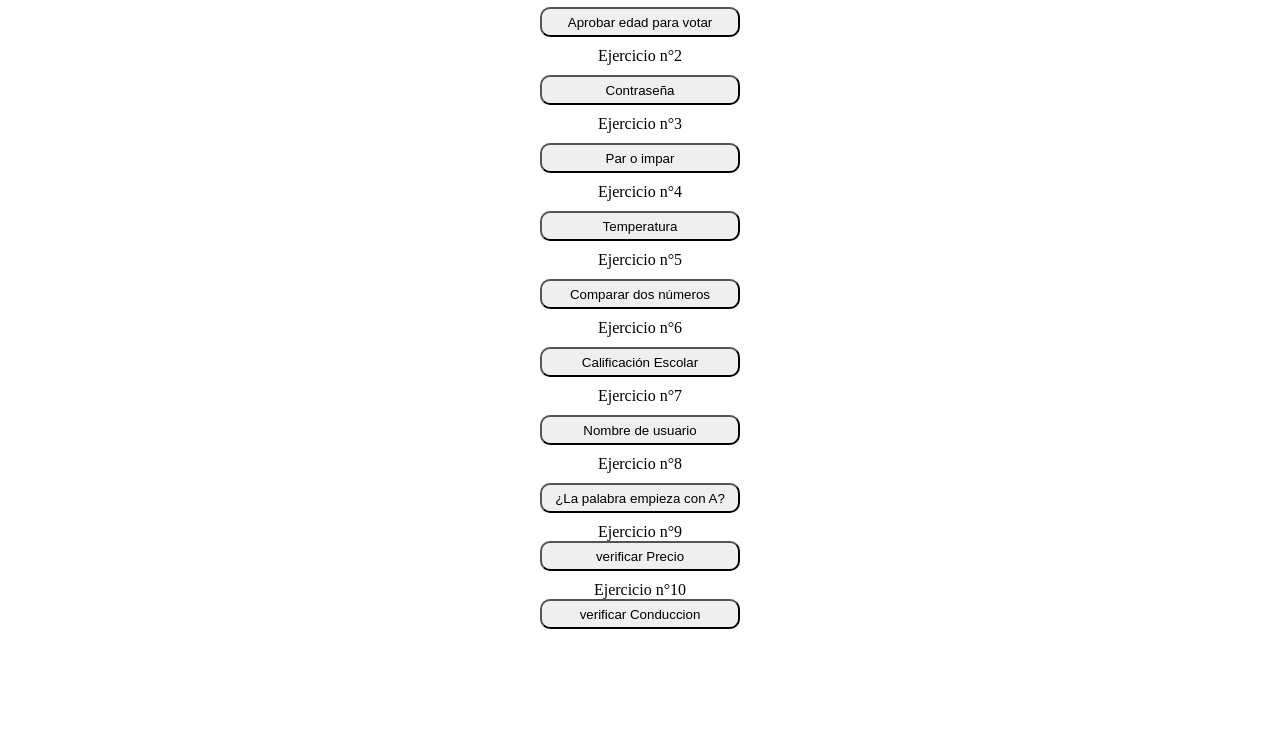
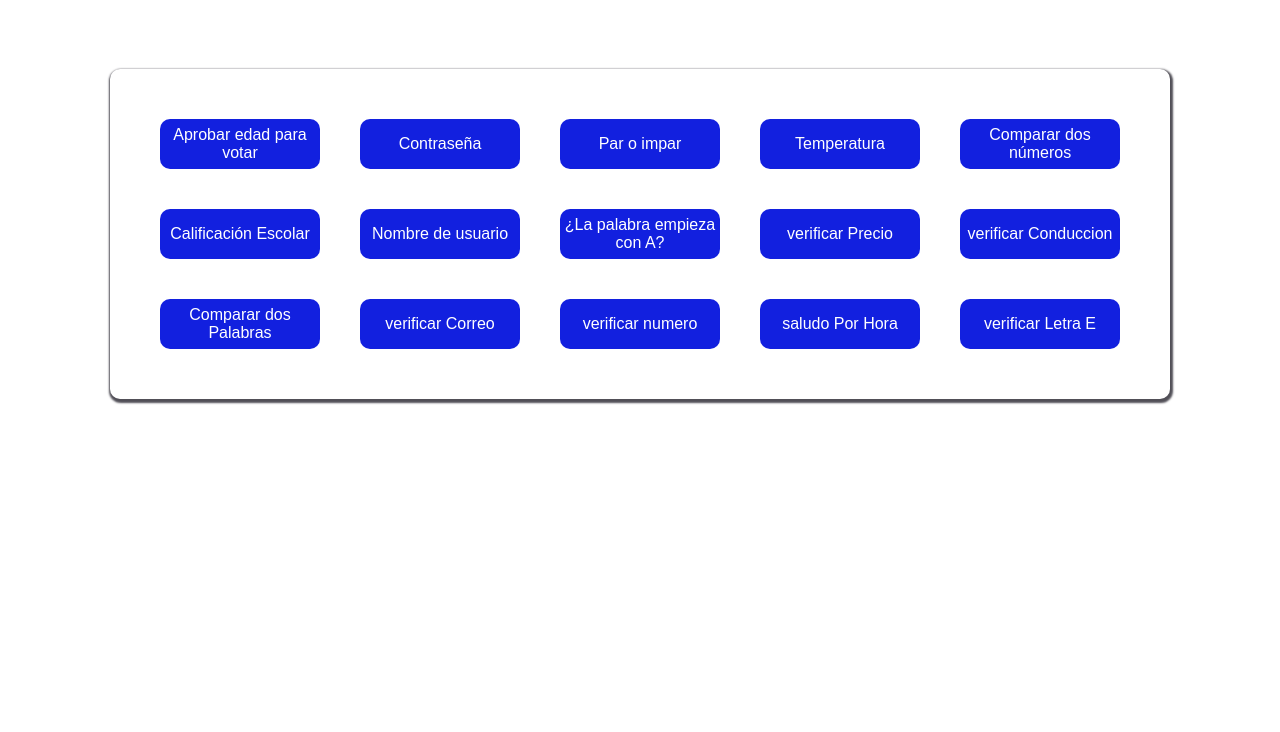
Before and after one commit to yoycerg/Fundamentos_Javascript, a plain HTML site: page 05_condiciones_if-else/index.html in a window 1280 px wide. Shown: the part 68-800 px from the top of the page. Drawn offline with Linux system fonts and the light colour scheme.

Commit message:
tarea terminada

```diff
--- a/05_condiciones_if-else/index.html
+++ b/05_condiciones_if-else/index.html
@@ -14,54 +14,30 @@
     <h1>Uso de condiciones</h1>
     <div class="container">
         <div class="row">
-            <div class="ej">
-                <p>Ejercicio n°1</p>
-            </div>
-            <button onclick="edadVotar()">Aprobar edad para votar</button>
-
-            <div class="ej">
-                <p>Ejercicio n°2</p>
-            </div>
-            <button onclick="contrasenaValidad()"> Contraseña</button>
-
-            <div class="ej">
-                <p>Ejercicio n°3</p>
-            </div>
-            <button onclick="verificarParImpar()">Par o impar</button>
-
-            <div class="ej">
-                <p>Ejercicio n°4</p>
-            </div>
-            <button onclick="verificarTemperatura()">Temperatura</button>
-
-            <div class="ej">
-                <p>Ejercicio n°5</p>
+            <div class="fila-1">
+                <button onclick="edadVotar()">Aprobar edad para votar</button>
+                <button onclick="contrasenaValidad()"> Contraseña</button>
+                <button onclick="verificarParImpar()">Par o impar</button>
+                <button onclick="verificarTemperatura()">Temperatura</button>
+                <button onclick="compararDosNumeros()">Comparar dos números</button>
             </div>
         </div>
-        <div class="row">
-            <button onclick="compararDosNumeros()">Comparar dos números</button>
-
-            <div class="ej">
-                <p>Ejercicio n°6</p>
+        <div class="row-2">
+            <div class="fila-2">
+                <button onclick="calificacionEscolar()">Calificación Escolar</button>
+                <button onclick="verificarNombreUsuario()">Nombre de usuario</button>
+                <button onclick="verificarPalabra()">¿La palabra empieza con A?</button>
+                <button onclick="verificarPrecio()">verificar Precio</button>
+                <button onclick="verificarConduccion()">verificar Conduccion </button>
             </div>
-            <button onclick="calificacionEscolar()">Calificación Escolar</button>
-            <div class="ej">
-                <p>Ejercicio n°7</p>
-            </div>
-            <button onclick="verificarNombreUsuario()">Nombre de usuario</button>
-            <div class="ej">
-                <p>Ejercicio n°8</p>
-            </div>
-            <div>
-                <button onclick="verificarPalabra()">¿La palabra empieza con A?</button>
-            </div>
-            <div>
-                 <p>Ejercicio n°9</p>
-                <button onclick="verificarPrecio()">verificar Precio</button>
-            </div>
-            <div>
-                 <p>Ejercicio n°10</p>
-                <button onclick="verificarConduccion()">verificar Conduccion </button>
+        </div>
+        <div class="row-3">
+            <div class="fila-3">
+                <button onclick="compararPalabras()">Comparar dos Palabras</button>
+                <button onclick="verificarCorreo()">verificar Correo</button>
+                <button onclick=" verificarNumero()">verificar numero</button>
+                <button onclick="saludoPorHora()">saludo Por Hora</button>
+                <button onclick="verificarLetraE()">verificar Letra E</button>
             </div>
         </div>
     </div>
--- a/05_condiciones_if-else/static/css/style.css
+++ b/05_condiciones_if-else/static/css/style.css
@@ -1,22 +1,73 @@
-*{
-margin: 0;
-padding: 0;
-box-shadow: border-box;
+* {
+    margin: 0;
+    padding: 0;
+    box-shadow: border-box;
 
 }
 
-div{
-margin: 10px;
-text-align: center;
+button {
+    background-color: #1220df;
+    border: none;
+    color: white;
+    width: 200px;
+    height: 50px;
+    text-align: center;
+    text-decoration: none;
+    display: inline-block;
+    font-size: 16px;
+    margin: 4px 2px;
+    cursor: pointer #542dff;
+    margin: auto;
+    border-radius: 10px;
+    margin: 20px;
 }
 
-.ej{
-display: flex;
-justify-content: center;
+header {
+    background-color: #514f57;
+    color: white;
+    text-align: center;
+    padding: 10px;
+    font-size: 24px;
 }
 
-button {
-border-radius: 10px ;
-width: 200px;
-height: 30px;
+.container {
+
+    border-radius: 10px;
+    box-shadow: 1px 2px 2px 2px #514f57;
+    width: 1000px;
+  padding: 30px;
+    margin: 0 auto;
+
 }
+
+.fila-1 {
+    flex-direction: row;
+    display: flex;
+
+}
+
+.fila-2 {
+    flex-direction: row;
+    display: flex;
+}
+
+.fila-3 {
+
+    flex-direction: row;
+    display: flex;
+
+}
+
+P {
+    text-align: center;
+    font-size: 20px;
+    color: #514f57;
+    margin: 20px;
+
+}
+
+h1 {
+
+    text-align: center;
+    margin-bottom: 100px;
+}
--- a/05_condiciones_if-else/static/js/script.js
+++ b/05_condiciones_if-else/static/js/script.js
@@ -156,3 +156,75 @@ function verificarConduccion() {
         alert("No puede conducir.");
     }
 }
+
+
+//conparar dos palabras para ver quien tiene mas letras y muestra cual tiene mas letras y cual tiene menos letras}
+function compararPalabras() {
+    let palabra1 = prompt("Ingrese la primera palabra:");
+    let palabra2 = prompt("Ingrese la segunda palabra:");
+
+    if (palabra1.length > palabra2.length) {
+        alert("La palabra '" + palabra1 + "' tiene más letras que '" + palabra2 + "'.");
+    } else if (palabra1.length < palabra2.length) {
+        alert("La palabra '" + palabra2 + "' tiene más letras que '" + palabra1 + "'.");
+    } else {
+        alert("Ambas palabras tienen la misma cantidad de letras.");
+    }
+}
+
+// Pide al usuario que ingrese un correo. Verifica si el texto contiene el símbolo @. Si lo tiene, muestra "Correo válido", si no, "Correo inválido".
+
+function verificarCorreo() {
+    let correo = prompt("Ingrese su correo electrónico:");
+
+    if (correo.includes("@gmail.com")) {
+        alert("Correo válido " + correo);
+    } else {
+        alert("Correo inválido");
+    }
+}
+
+//   Verificar si un número es positivo o negativo Solicita un número. Muestra si es positivo, negativo o cero.
+
+function verificarNumero() {
+    let numero = parseFloat(prompt("Ingrese un número:"));
+
+    if (numero > 0) {
+        alert("El número " + numero + " es positivo.");
+    } else if (numero < 0) {
+        alert("El número " + numero + " es negativo.");
+    } else {
+        alert("El número es cero.");
+    }
+}
+
+
+// Saludo personalizado según hora Pide la hora actual (en formato 24 horas). Si es antes de las 12, muestra "Buenos días", si es entre 12 y 18, "Buenas tardes", y si es mayor a 18, "Buenas noches".
+
+
+function saludoPorHora() {
+    let hora = parseInt(prompt("Ingrese la hora actual (0-23):"));
+
+    if (hora >= 0 && hora < 12) {
+        alert("Buenos días");
+    } else if (hora >= 12 && hora < 18) {
+        alert("Buenas tardes");
+    } else if (hora >= 18 && hora < 24) {
+        alert("Buenas noches");
+    } else {
+        alert("Hora inválida. Por favor, ingrese una hora entre 0 y 23.");
+    }
+}
+
+
+//  Verificar si una palabra contiene la letra "e" Solicita una palabra. Verifica si contiene la letra "e" (minúscula). Si la tiene, muestra "Contiene la letra 'e'", si no, muestra "No contiene la letra 'e'".
+
+function verificarLetraE() {
+    let palabra = prompt("Ingrese una palabra:");
+
+    if (palabra.includes("e")) {
+        alert("Contiene la letra 'e'");
+    } else {
+        alert("No contiene la letra 'e'");
+    }
+}
--- a/06_Condicionales_básicas/static/js/script.js
+++ b/06_Condicionales_básicas/static/js/script.js
@@ -68,3 +68,5 @@ function verificarLetraE() {
         alert("No contiene la letra 'e'");
     }
 }
+
+//Solicita el precio de un producto. Si el precio es mayor a 10000, muestra que aplica descuento. Si no, indica precio normal.
```
Also changed, not shown: 06_Condicionales_básicas/index.html (+1 -1 lines).
